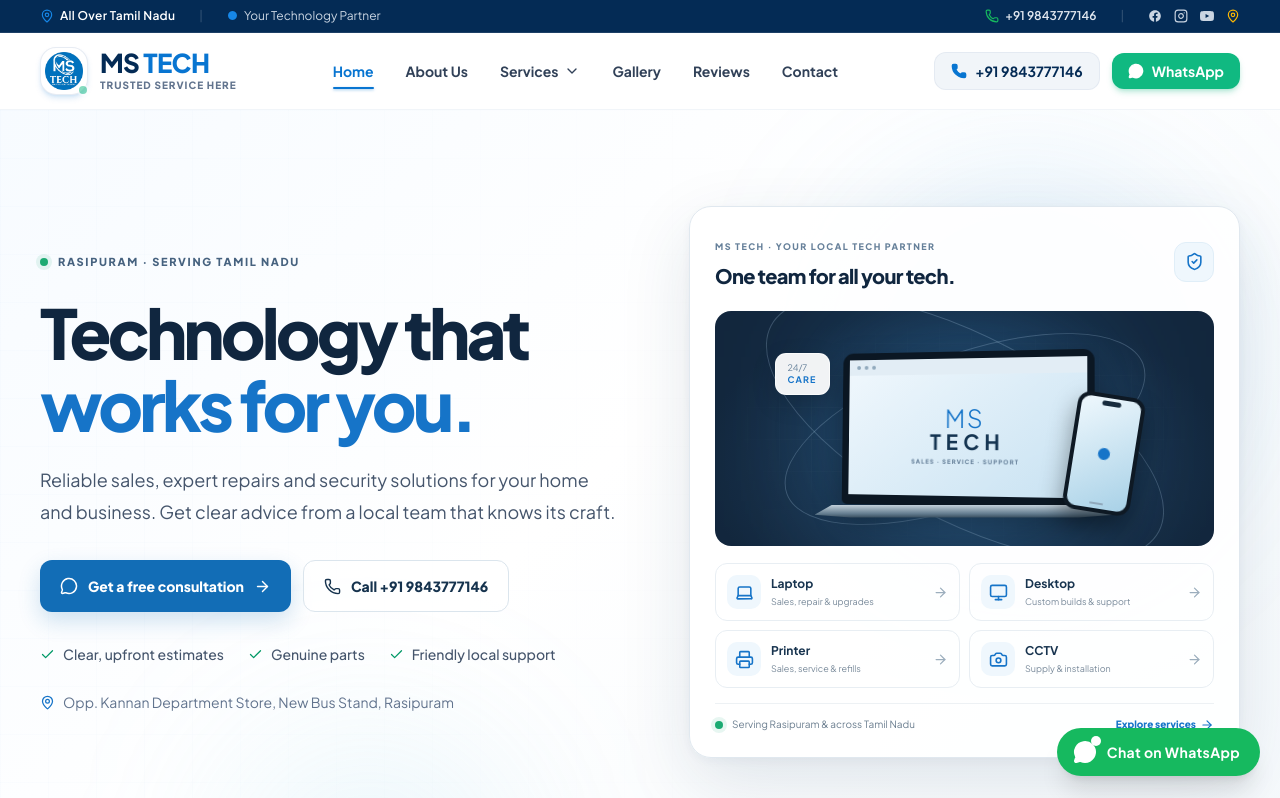
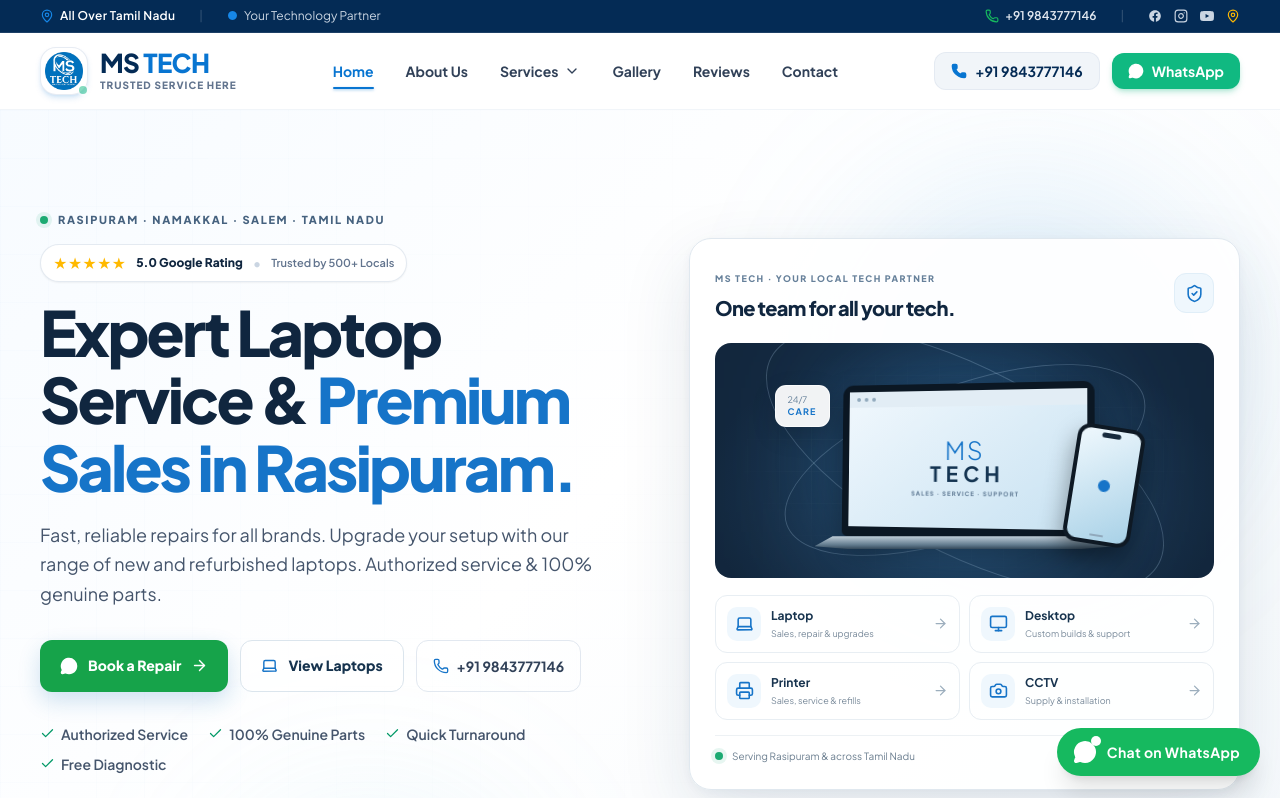
Before and after one commit to KGobikrishnan/MSTECH, a React (Vite) app: page / in a window 1280 px wide. Shown: the top 798 px of the page. Built offline with nearby package versions, Linux system fonts and the light colour scheme; a web font is replaced by a local one.

Commit message:
first commit 2

```diff
--- a/src/components/common/BrandLogo.jsx
+++ b/src/components/common/BrandLogo.jsx
@@ -4,18 +4,18 @@
   const [imageError, setImageError] = useState(false);
 
   return (
-    <div className="bg-white rounded-2xl border border-slate-200/90 p-4 sm:p-5 flex flex-col items-center justify-center text-center shadow-xs hover:shadow-lg hover:border-[#0875D1]/40 hover:bg-[#F8FAFC] transition-all duration-300 group h-28 sm:h-32">
+    <div className="bg-white rounded-2xl border border-slate-200/90 p-4 sm:p-5 flex flex-col items-center justify-center text-center shadow-xs hover:shadow-lg hover:border-[#3B82F6]/40 hover:bg-[#F8FAFC] transition-all duration-300 group h-28 sm:h-32">
       <div className="h-12 w-full flex items-center justify-center px-2">
         {brand.logoUrl && !imageError ? (
           <img
             src={brand.logoUrl}
             alt={`${brand.name} logo`}
-            className="max-h-9 sm:max-h-10 max-w-[120px] w-auto object-contain transition-all duration-300 group-hover:scale-105"
+            className="max-h-9 sm:max-h-10 max-w-[120px] w-auto object-contain grayscale opacity-75 group-hover:grayscale-0 group-hover:opacity-100 transition-all duration-300 group-hover:scale-105"
             loading="lazy"
             onError={() => setImageError(true)}
           />
         ) : (
-          <span className="text-xl sm:text-2xl font-black tracking-tight text-[#042B55] group-hover:text-[#0875D1] transition-colors font-mono">
+          <span className="text-xl sm:text-2xl font-black tracking-tight text-slate-500 group-hover:text-[#0F172A] transition-colors font-mono">
             {brand.logoText || brand.name}
           </span>
         )}
--- /dev/null
+++ b/src/components/common/GoogleMapEmbed.jsx
@@ -0,0 +1,91 @@
+import React from "react";
+import { MapPin, Navigation, Phone, ExternalLink } from "lucide-react";
+import { BUSINESS_INFO } from "../../data/siteData";
+
+export default function GoogleMapEmbed({
+  title = "Visit Our Store",
+  subtitle = "Conveniently located near New Bus Stand, Rasipuram",
+  showInfoCard = true,
+  className = ""
+}) {
+  // Free, high-performance, official Google Maps Embed URL without requiring billing API key
+  const embedUrl = "https://maps.google.com/maps?q=No.5+Balasubramaniyan+Theater+Road,+Opp.+Kannan+Department+Store,+New+Bus+Stand,+Rasipuram,+Tamil+Nadu&t=&z=16&ie=UTF8&iwloc=&output=embed";
+
+  return (
+    <div className={`relative rounded-3xl overflow-hidden border border-slate-200/90 shadow-xl bg-white ${className}`}>
+      {/* Top Header if used standalone */}
+      {title && (
+        <div className="p-5 sm:p-6 bg-white border-b border-slate-100 flex flex-col sm:flex-row sm:items-center justify-between gap-4">
+          <div>
+            <div className="inline-flex items-center gap-1.5 px-3 py-1 rounded-full bg-[#EAF6FF] text-[#0875D1] text-xs font-bold uppercase tracking-wider mb-1.5">
+              <MapPin className="w-3.5 h-3.5" />
+              Live Interactive Map
+            </div>
+            <h3 className="text-xl sm:text-2xl font-black text-[#042B55]">{title}</h3>
+            {subtitle && <p className="text-xs sm:text-sm text-slate-500 mt-0.5">{subtitle}</p>}
+          </div>
+
+          <div className="flex items-center gap-2.5 shrink-0">
+            <a
+              href={BUSINESS_INFO.googleMapsUrl}
+              target="_blank"
+              rel="noopener noreferrer"
+              className="inline-flex items-center gap-2 px-4 py-2.5 rounded-xl bg-[#0875D1] hover:bg-[#042B55] text-white text-xs font-bold transition-all shadow-md shadow-[#0875D1]/20 hover:scale-105 active:scale-95"
+            >
+              <Navigation className="w-3.5 h-3.5" />
+              <span>Get Directions</span>
+              <ExternalLink className="w-3 h-3 opacity-70" />
+            </a>
+            <a
+              href={`tel:${BUSINESS_INFO.phone}`}
+              className="inline-flex items-center gap-2 px-4 py-2.5 rounded-xl bg-slate-100 hover:bg-slate-200 text-[#042B55] text-xs font-bold transition-all"
+            >
+              <Phone className="w-3.5 h-3.5 text-[#0875D1] fill-current" />
+              <span>Call Store</span>
+            </a>
+          </div>
+        </div>
+      )}
+
+      {/* Map Frame Container */}
+      <div className="relative w-full h-[380px] sm:h-[450px] bg-slate-100">
+        <iframe
+          title="MS TECH Rasipuram Location Map"
+          src={embedUrl}
+          className="w-full h-full border-0"
+          loading="lazy"
+          allowFullScreen
+          referrerPolicy="no-referrer-when-downgrade"
+        />
+
+        {/* Floating Interactive Route Pin Card (Desktop) */}
+        {showInfoCard && (
+          <div className="hidden sm:block absolute bottom-5 left-5 max-w-xs bg-white/95 backdrop-blur-md p-4 rounded-2xl shadow-xl border border-slate-200/90 text-left z-10 pointer-events-auto">
+            <div className="flex items-start gap-3">
+              <div className="w-10 h-10 rounded-xl bg-[#0875D1] text-white flex items-center justify-center shrink-0 shadow-sm">
+                <MapPin className="w-5 h-5" />
+              </div>
+              <div>
+                <h4 className="text-sm font-extrabold text-[#042B55]">MS TECH Service Lab</h4>
+                <p className="text-[11px] text-slate-600 mt-0.5 leading-snug">
+                  Opp. Kannan Department Store, New Bus Stand, Rasipuram
+                </p>
+                <div className="mt-2.5 flex items-center gap-2">
+                  <a
+                    href={BUSINESS_INFO.googleMapsUrl}
+                    target="_blank"
+                    rel="noopener noreferrer"
+                    className="inline-flex items-center gap-1 text-[11px] font-bold text-[#0875D1] hover:underline"
+                  >
+                    <span>Turn-by-turn Directions</span>
+                    <Navigation className="w-3 h-3" />
+                  </a>
+                </div>
+              </div>
+            </div>
+          </div>
+        )}
+      </div>
+    </div>
+  );
+}
--- a/src/components/home/Hero.jsx
+++ b/src/components/home/Hero.jsx
@@ -19,22 +19,54 @@
         <div className="grid lg:grid-cols-[1.03fr_.97fr] gap-12 lg:gap-16 items-center">
           <div className="max-w-2xl">
             <motion.div initial={{ opacity: 0, y: 12 }} animate={{ opacity: 1, y: 0 }} transition={{ duration: .45 }} className="hero-eyebrow">
-              <span className="hero-live-dot" /> RASIPURAM · SERVING TAMIL NADU
+              <span className="hero-live-dot" /> RASIPURAM · NAMAKKAL · SALEM · TAMIL NADU
             </motion.div>
-            <motion.h1 initial={{ opacity: 0, y: 18 }} animate={{ opacity: 1, y: 0 }} transition={{ duration: .55, delay: .08 }} className="mt-6 text-[2.7rem] sm:text-6xl lg:text-[4.3rem] leading-[1.05] tracking-[-.055em] font-extrabold text-[#10263F]">
-              Technology that <span className="hero-title-accent">works for you.</span>
+
+            {/* Google Reviews Trust Anchor directly under eyebrow */}
+            <motion.div initial={{ opacity: 0, y: 10 }} animate={{ opacity: 1, y: 0 }} transition={{ duration: .4, delay: .05 }} className="mt-3.5 inline-flex items-center gap-2.5 px-3 py-1.5 rounded-full bg-white border border-slate-200/90 shadow-xs">
+              <div className="flex items-center text-amber-400">
+                {[...Array(5)].map((_, i) => (
+                  <span key={i} className="text-sm leading-none">★</span>
+                ))}
+              </div>
+              <span className="text-xs font-extrabold text-[#10263F]">5.0 Google Rating</span>
+              <span className="text-slate-300">•</span>
+              <span className="text-[11px] font-semibold text-slate-500">Trusted by 500+ Locals</span>
+            </motion.div>
+
+            <motion.h1 initial={{ opacity: 0, y: 18 }} animate={{ opacity: 1, y: 0 }} transition={{ duration: .55, delay: .08 }} className="mt-4 text-[2.6rem] sm:text-5xl lg:text-[3.9rem] leading-[1.08] tracking-[-.045em] font-extrabold text-[#10263F]">
+              Expert Laptop Service & <span className="hero-title-accent">Premium Sales in Rasipuram.</span>
             </motion.h1>
-            <motion.p initial={{ opacity: 0, y: 14 }} animate={{ opacity: 1, y: 0 }} transition={{ duration: .5, delay: .16 }} className="mt-6 text-base sm:text-lg leading-8 text-slate-600 max-w-xl">
-              Reliable sales, expert repairs and security solutions for your home and business. Get clear advice from a local team that knows its craft.
+            <motion.p initial={{ opacity: 0, y: 14 }} animate={{ opacity: 1, y: 0 }} transition={{ duration: .5, delay: .16 }} className="mt-5 text-base sm:text-lg leading-relaxed text-slate-600 max-w-xl">
+              Fast, reliable repairs for all brands. Upgrade your setup with our range of new and refurbished laptops. Authorized service & 100% genuine parts.
             </motion.p>
             <motion.div initial={{ opacity: 0, y: 12 }} animate={{ opacity: 1, y: 0 }} transition={{ duration: .5, delay: .23 }} className="mt-8 flex flex-col sm:flex-row gap-3">
-              <a href={BUSINESS_INFO.whatsappUrl} target="_blank" rel="noopener noreferrer" className="hero-primary-cta"><MessageCircle size={18} /> Get a free consultation <ArrowRight size={17} /></a>
-              <a href={`tel:${BUSINESS_INFO.phone}`} className="hero-secondary-cta"><Phone size={17} /> Call {BUSINESS_INFO.phoneDisplay}</a>
+              <a
+                href={BUSINESS_INFO.whatsappUrl}
+                target="_blank"
+                rel="noopener noreferrer"
+                className="hero-primary-cta !bg-[#16A34A] hover:!bg-[#15803D] text-white shadow-lg shadow-emerald-600/20"
+              >
+                <MessageCircle size={18} className="fill-current" /> Book a Repair <ArrowRight size={17} />
+              </a>
+              <Link to="/services/laptop" className="hero-secondary-cta">
+                <Laptop size={17} className="text-[#1674C8]" /> View Laptops
+              </Link>
+              <a href={`tel:${BUSINESS_INFO.phone}`} className="inline-flex items-center justify-center gap-2 px-4 py-3 rounded-xl border border-slate-200 text-slate-700 font-bold text-sm hover:bg-slate-50 transition-colors">
+                <Phone size={16} className="text-[#1674C8]" /> {BUSINESS_INFO.phoneDisplay}
+              </a>
             </motion.div>
-            <motion.div initial={{ opacity: 0 }} animate={{ opacity: 1 }} transition={{ delay: .38 }} className="mt-8 flex flex-wrap gap-x-6 gap-y-3 text-sm font-medium text-slate-600">
-              {["Clear, upfront estimates", "Genuine parts", "Friendly local support"].map((item) => <span key={item} className="inline-flex items-center gap-2"><Check size={15} className="text-emerald-600" />{item}</span>)}
+            <motion.div initial={{ opacity: 0 }} animate={{ opacity: 1 }} transition={{ delay: .38 }} className="mt-8 flex flex-wrap gap-x-5 gap-y-2.5 text-xs sm:text-sm font-semibold text-slate-600">
+              {["Authorized Service", "100% Genuine Parts", "Quick Turnaround", "Free Diagnostic"].map((item) => (
+                <span key={item} className="inline-flex items-center gap-1.5">
+                  <Check size={15} className="text-emerald-600 shrink-0" />
+                  {item}
+                </span>
+              ))}
             </motion.div>
-            <div className="mt-7 inline-flex items-center gap-2 text-sm text-slate-500"><MapPin size={15} className="text-[#1674C8]" /> Opp. Kannan Department Store, New Bus Stand, Rasipuram</div>
+            <div className="mt-6 inline-flex items-center gap-2 text-xs sm:text-sm text-slate-500 font-medium">
+              <MapPin size={15} className="text-[#1674C8] shrink-0" /> Opp. Kannan Department Store, New Bus Stand, Rasipuram
+            </div>
           </div>
 
           <motion.div initial={{ opacity: 0, y: 20, scale: .985 }} animate={{ opacity: 1, y: 0, scale: 1 }} transition={{ duration: .65, delay: .12 }} className="hero-showcase">
--- a/src/components/home/ServicesPreview.jsx
+++ b/src/components/home/ServicesPreview.jsx
@@ -102,7 +102,7 @@
               href={BUSINESS_INFO.whatsappUrl}
               target="_blank"
               rel="noopener noreferrer"
-              className="inline-flex items-center gap-2 px-6 py-3 rounded-xl bg-[#10B981] hover:bg-[#059669] text-white text-sm font-extrabold shadow-lg shadow-[#10B981]/25 transition-all hover:scale-105 active:scale-95"
+              className="inline-flex items-center gap-2 px-6 py-3 rounded-xl bg-[#16A34A] hover:bg-[#15803D] text-white text-sm font-extrabold shadow-lg shadow-emerald-700/25 transition-all hover:scale-105 active:scale-95"
             >
               <span>Get Free Estimate on WhatsApp</span>
               <ArrowRight className="w-4 h-4" />
--- a/src/components/layout/Navbar.jsx
+++ b/src/components/layout/Navbar.jsx
@@ -217,14 +217,25 @@
           </a>
         </div>
 
-        {/* Mobile Hamburger Button */}
-        <button
-          onClick={() => setMobileMenuOpen(!mobileMenuOpen)}
-          className="lg:hidden p-2.5 rounded-xl bg-slate-100 text-slate-700 hover:text-[#0875D1] transition-colors focus:outline-none"
-          aria-label={mobileMenuOpen ? "Close menu" : "Open menu"}
-        >
-          {mobileMenuOpen ? <X className="w-6 h-6" /> : <Menu className="w-6 h-6" />}
-        </button>
+        {/* Mobile Call CTA + Hamburger Button */}
+        <div className="flex items-center gap-2 lg:hidden">
+          <a
+            href={`tel:${BUSINESS_INFO.phone}`}
+            className="flex items-center gap-1.5 px-3 py-2 rounded-xl bg-slate-100 text-[#042B55] border border-slate-200 text-xs font-extrabold active:scale-95 transition-all"
+            aria-label="Call Store"
+          >
+            <Phone className="w-3.5 h-3.5 text-[#0875D1] fill-current" />
+            <span>Call</span>
+          </a>
+
+          <button
+            onClick={() => setMobileMenuOpen(!mobileMenuOpen)}
+            className="p-2.5 rounded-xl bg-slate-100 text-slate-700 hover:text-[#0875D1] transition-colors focus:outline-none"
+            aria-label={mobileMenuOpen ? "Close menu" : "Open menu"}
+          >
+            {mobileMenuOpen ? <X className="w-5 h-5" /> : <Menu className="w-5 h-5" />}
+          </button>
+        </div>
       </div>
 
       {/* Mobile Drawer */}
--- a/src/data/siteData.js
+++ b/src/data/siteData.js
@@ -17,12 +17,12 @@
     pincode: "",
     full: "No.5 Balasubramaniyan Theater Road, Opp. Kannan Department Store, New Bus Stand, Rasipuram, Tamil Nadu"
   },
-  googleMapsUrl: "https://maps.google.com/?q=No.5+Balasubramaniyan+Theater+Road+Rasipuram+Tamil+Nadu",
+  googleMapsUrl: "https://maps.app.goo.gl/4yPx1LWsoEexhwy99",
   socials: {
-    facebook: "https://facebook.com",
-    instagram: "https://instagram.com",
-    youtube: "https://youtube.com",
-    maps: "https://maps.google.com/?q=No.5+Balasubramaniyan+Theater+Road+Rasipuram+Tamil+Nadu"
+    facebook: "https://www.facebook.com/share/p/1CAqWKxsf6/",
+    instagram: "https://www.instagram.com/mstechrasipuram?stkn=cDFwMHRhenV5MTds",
+    youtube: "https://youtube.com/@mstech_rasipuram?si=HFjX70Byg5tPgdTK",
+    maps: "https://maps.app.goo.gl/4yPx1LWsoEexhwy99"
   },
   tamilHeadline: "புதிய Laptop & Desktop Sales மற்றும் Laptop, Desktop, Printer, CCTV Camera Sales & Services"
 };
--- a/src/pages/Home.jsx
+++ b/src/pages/Home.jsx
@@ -9,21 +9,54 @@
 import ReviewsPreview from "../components/home/ReviewsPreview";
 import FAQSection from "../components/home/FAQSection";
 import CTASection from "../components/home/CTASection";
+import GoogleMapEmbed from "../components/common/GoogleMapEmbed";
 
 export default function Home() {
   return (
     <>
       <Helmet>
-        <title>MS TECH | Laptop, Desktop, Printer & CCTV Sales & Service</title>
+        <title>MS Tech | Premium Laptop Sales & Service in Rasipuram</title>
         <meta
           name="description"
-          content="MS TECH - Your Technology Partner in Rasipuram and across Tamil Nadu. Trusted sales, chip-level diagnostics, laser printer repairs, and CCTV security installations."
+          content="Expert laptop repair, screen replacement, and sales of new/refurbished laptops in Rasipuram, Namakkal, and Salem. Call us today for a free diagnostic."
         />
-        <meta property="og:title" content="MS TECH | Laptop, Desktop, Printer & CCTV Sales & Service" />
+        <meta property="og:title" content="MS Tech | Premium Laptop Sales & Service in Rasipuram" />
         <meta
           property="og:description"
-          content="Trusted sales and service for laptops, desktops, printers, and CCTV cameras in Rasipuram and across Tamil Nadu."
+          content="Expert laptop repair, screen replacement, and sales of new/refurbished laptops in Rasipuram, Namakkal, and Salem. Authorized Service | 100% Genuine Parts."
         />
+        <script type="application/ld+json">
+          {JSON.stringify({
+            "@context": "https://schema.org",
+            "@type": "LocalBusiness",
+            "name": "MS Tech",
+            "image": "https://mstech.in/office/20240215_201713.webp",
+            "telephone": "+919843777146",
+            "email": "mstechservices.in@gmail.com",
+            "address": {
+              "@type": "PostalAddress",
+              "streetAddress": "No.5 Balasubramaniyan Theater Road, Opp. Kannan Department Store, New Bus Stand",
+              "addressLocality": "Rasipuram",
+              "addressRegion": "Tamil Nadu",
+              "addressCountry": "IN"
+            },
+            "geo": {
+              "@type": "GeoCoordinates",
+              "latitude": "11.4647",
+              "longitude": "78.1755"
+            },
+            "openingHoursSpecification": [
+              {
+                "@type": "OpeningHoursSpecification",
+                "dayOfWeek": ["Monday", "Tuesday", "Wednesday", "Thursday", "Friday", "Saturday"],
+                "opens": "09:30",
+                "closes": "20:30"
+              }
+            ],
+            "priceRange": "₹₹",
+            "areaServed": ["Rasipuram", "Namakkal", "Salem", "Tamil Nadu"]
+          })}
+        </script>
       </Helmet>
 
       <main className="bg-[#F8FAFC]">
@@ -51,6 +84,16 @@
         {/* Interactive FAQ Section (Grace Computers R&D Feature) */}
         <FAQSection />
 
+        {/* Live Interactive Google Map & Store Directions */}
+        <section className="py-16 sm:py-20 bg-slate-50 border-t border-slate-200/80">
+          <div className="max-w-[1536px] mx-auto px-4 sm:px-6 lg:px-10">
+            <GoogleMapEmbed
+              title="Store Location & Route Map"
+              subtitle="Visit MS TECH opposite Kannan Department Store, New Bus Stand, Rasipuram"
+            />
+          </div>
+        </section>
+
         {/* Final Conversion CTA */}
         <CTASection />
       </main>
```
Also changed, not shown: src/pages/Contact.jsx (+10 -21 lines).
